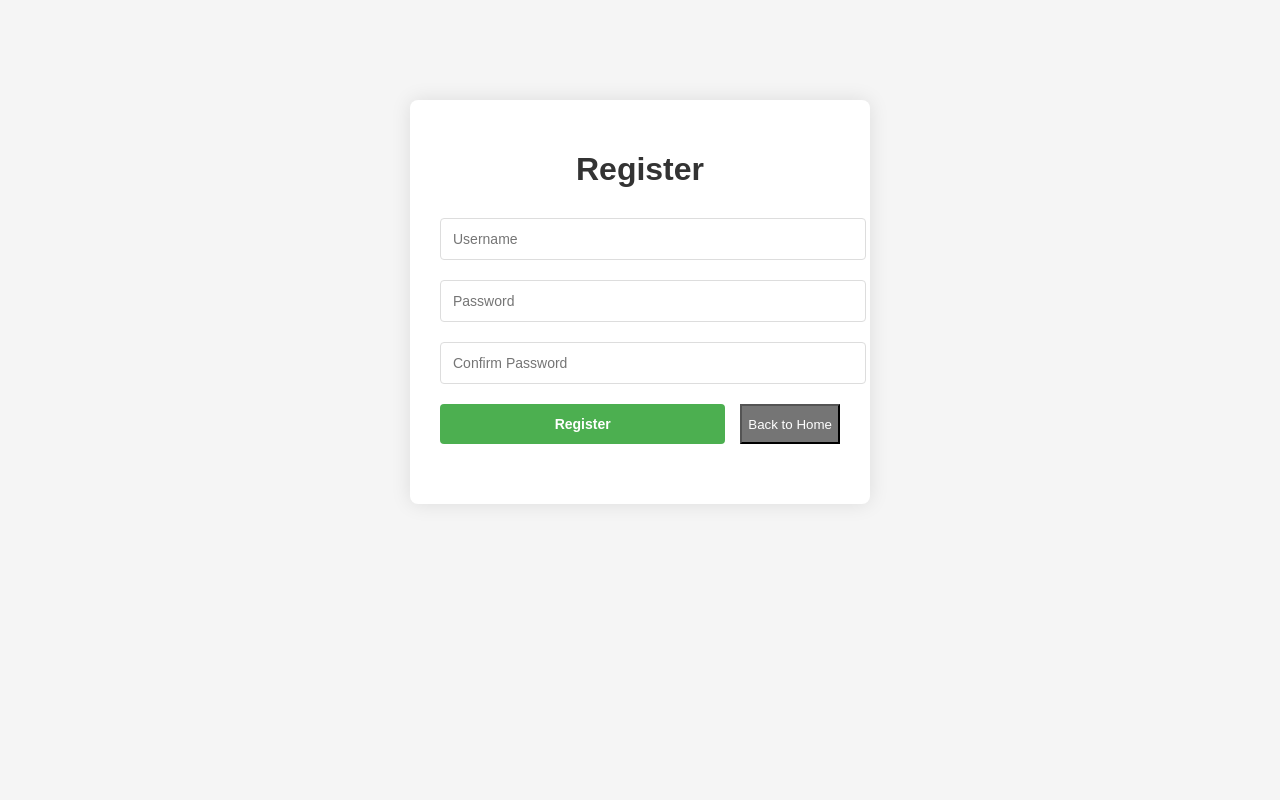
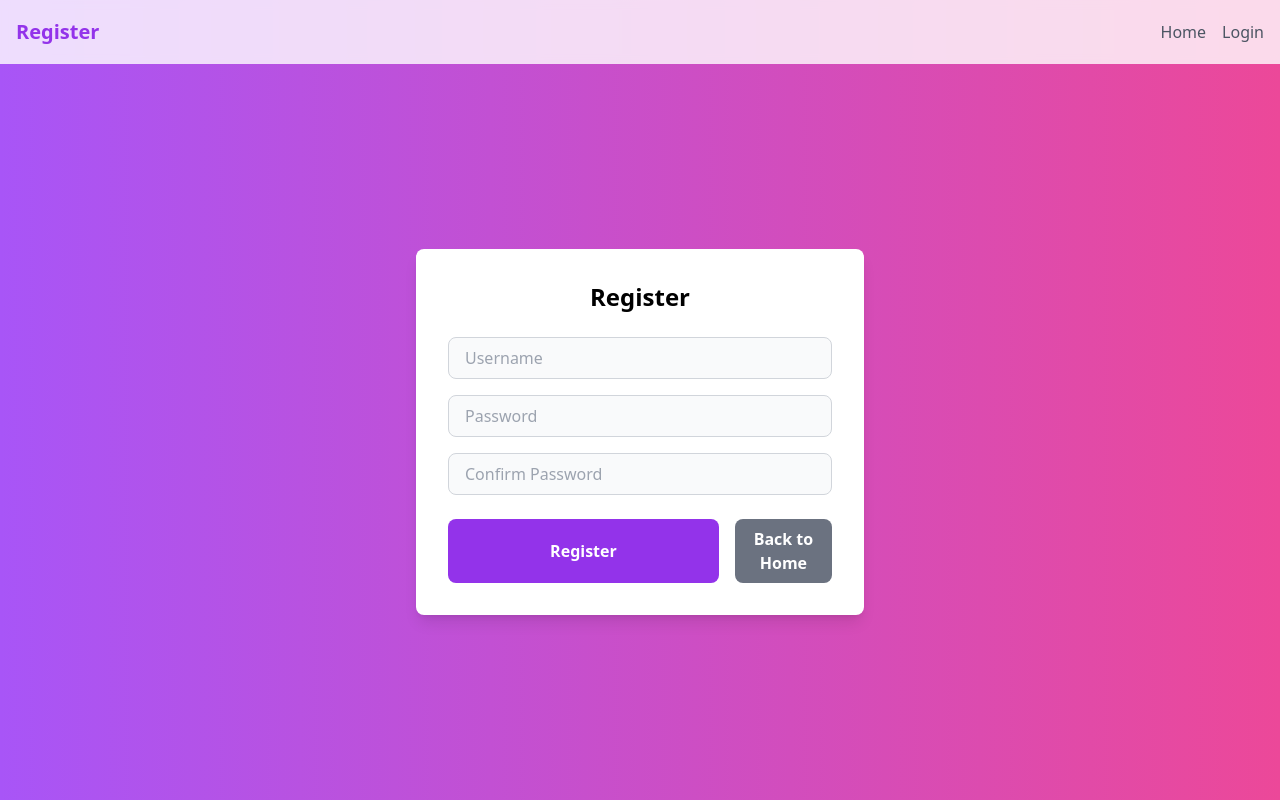
Before and after one commit to miaoyinnu/BI, a Flask app: page /register in a window 1280 px wide. Run offline with Flask 2, Linux system fonts and the light colour scheme; some libraries are stand-ins or nearby versions.

Commit message:
修改注册和登录页面的样式以及顶部栏

```diff
--- a/templates/register.html
+++ b/templates/register.html
@@ -1,34 +1,60 @@
 <!DOCTYPE html>
-<html>
+<html lang="en">
 <head>
-    <title>Register - Fashion BI System</title>
-    <link rel="stylesheet" href="{{ url_for('static', filename='css/style.css') }}">
+    <meta charset="UTF-8">
+    <meta name="viewport" content="width=device-width, initial-scale=1.0">
+    <title>Register</title>
+    <script src="https://cdn.tailwindcss.com"></script>
 </head>
-<body>
-    <div class="login-container">
-        <div class="welcome-text">
-            <h1>Register</h1>
+<body class="bg-gradient-to-r from-purple-500 to-pink-500 min-h-screen">
+    <!-- 顶部导航栏 -->
+    <nav class="bg-white/80 backdrop-blur-sm">
+        <div class="max-w-7xl mx-auto px-4">
+            <div class="flex justify-between items-center h-16">
+                <h1 class="text-xl font-bold text-purple-600">Register</h1>
+                <div class="flex items-center gap-4">
+                    <a href="/" class="text-gray-600 hover:text-purple-600">Home</a>
+                    <a href="/login" class="text-gray-600 hover:text-purple-600">Login</a>
+                </div>
+            </div>
         </div>
+    </nav>
 
-        {% if error %}
-        <div class="error-message">{{ error }}</div>
-        {% endif %}
-
-        <form action="/register" method="POST">
-            <div class="form-group">
-                <input type="text" name="username" placeholder="Username" required>
-            </div>
-            <div class="form-group">
-                <input type="password" name="password" placeholder="Password" required>
-            </div>
-            <div class="form-group">
-                <input type="password" name="confirm_password" placeholder="Confirm Password" required>
-            </div>
-            <div class="button-group">
-                <button type="submit" class="login-btn">Register</button>
-                <button type="button" onclick="window.location.href='/'" class="back-btn">Back to Home</button>
-            </div>
-        </form>
+    <!-- 注册表单 -->
+    <div class="flex justify-center items-center min-h-[calc(100vh-4rem)]">
+        <div class="bg-white p-8 rounded-lg shadow-lg w-full max-w-md">
+            <h2 class="text-2xl font-bold text-center mb-6">Register</h2>
+            <form method="POST" action="/register">
+                <div class="mb-4">
+                    <input type="text"
+                           name="username"
+                           placeholder="Username"
+                           class="w-full px-4 py-2 rounded-lg bg-gray-50 border border-gray-300 focus:border-purple-500 focus:ring-2 focus:ring-purple-200">
+                </div>
+                <div class="mb-4">
+                    <input type="password"
+                           name="password"
+                           placeholder="Password"
+                           class="w-full px-4 py-2 rounded-lg bg-gray-50 border border-gray-300 focus:border-purple-500 focus:ring-2 focus:ring-purple-200">
+                </div>
+                <div class="mb-6">
+                    <input type="password"
+                           name="confirm_password"
+                           placeholder="Confirm Password"
+                           class="w-full px-4 py-2 rounded-lg bg-gray-50 border border-gray-300 focus:border-purple-500 focus:ring-2 focus:ring-purple-200">
+                </div>
+                <div class="flex gap-4">
+                    <button type="submit"
+                            class="w-full bg-purple-600 hover:bg-purple-700 text-white font-bold py-2 px-4 rounded-lg">
+                        Register
+                    </button>
+                    <a href="/"
+                       class="w-1/3 bg-gray-500 hover:bg-gray-600 text-white font-bold py-2 px-4 rounded-lg text-center">
+                        Back to Home
+                    </a>
+                </div>
+            </form>
+        </div>
     </div>
 </body>
 </html>
```
Also changed, not shown: templates/login.html (+40 -23 lines).
